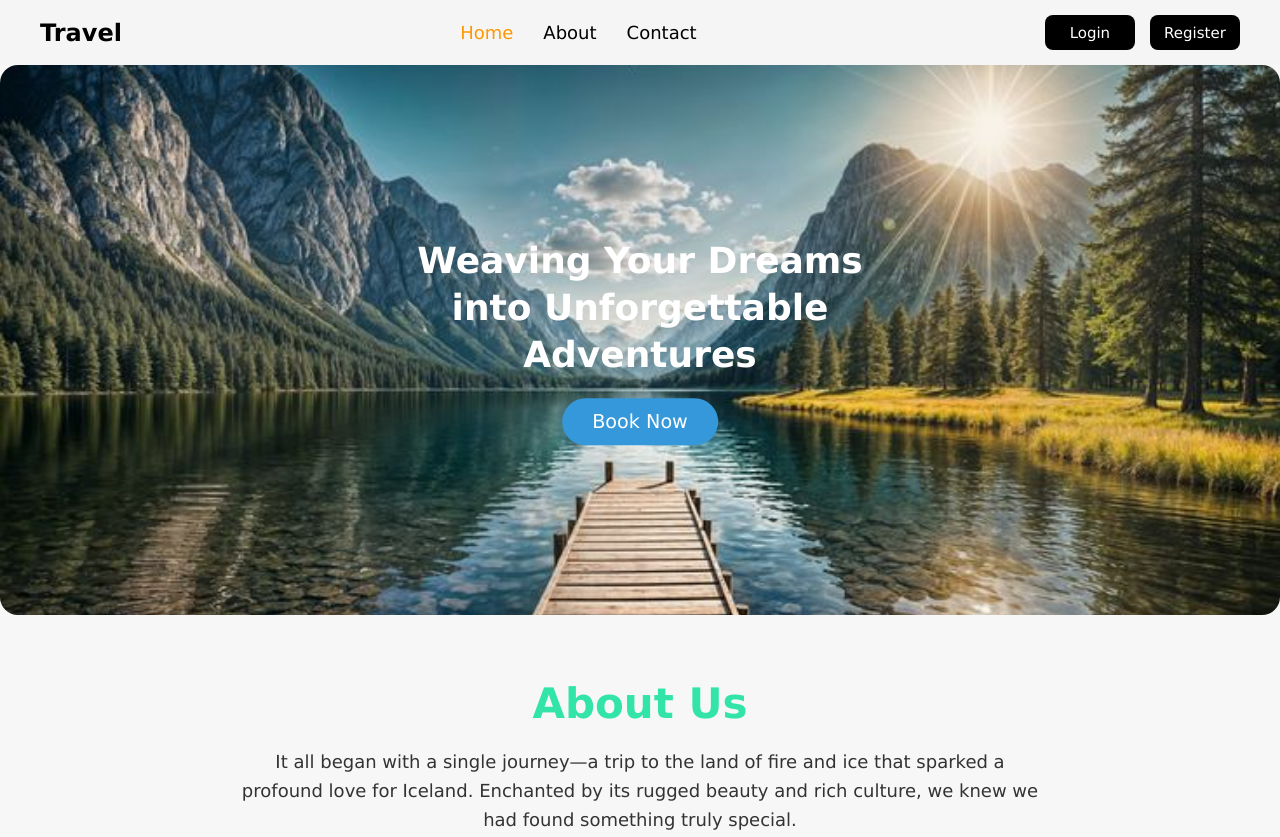
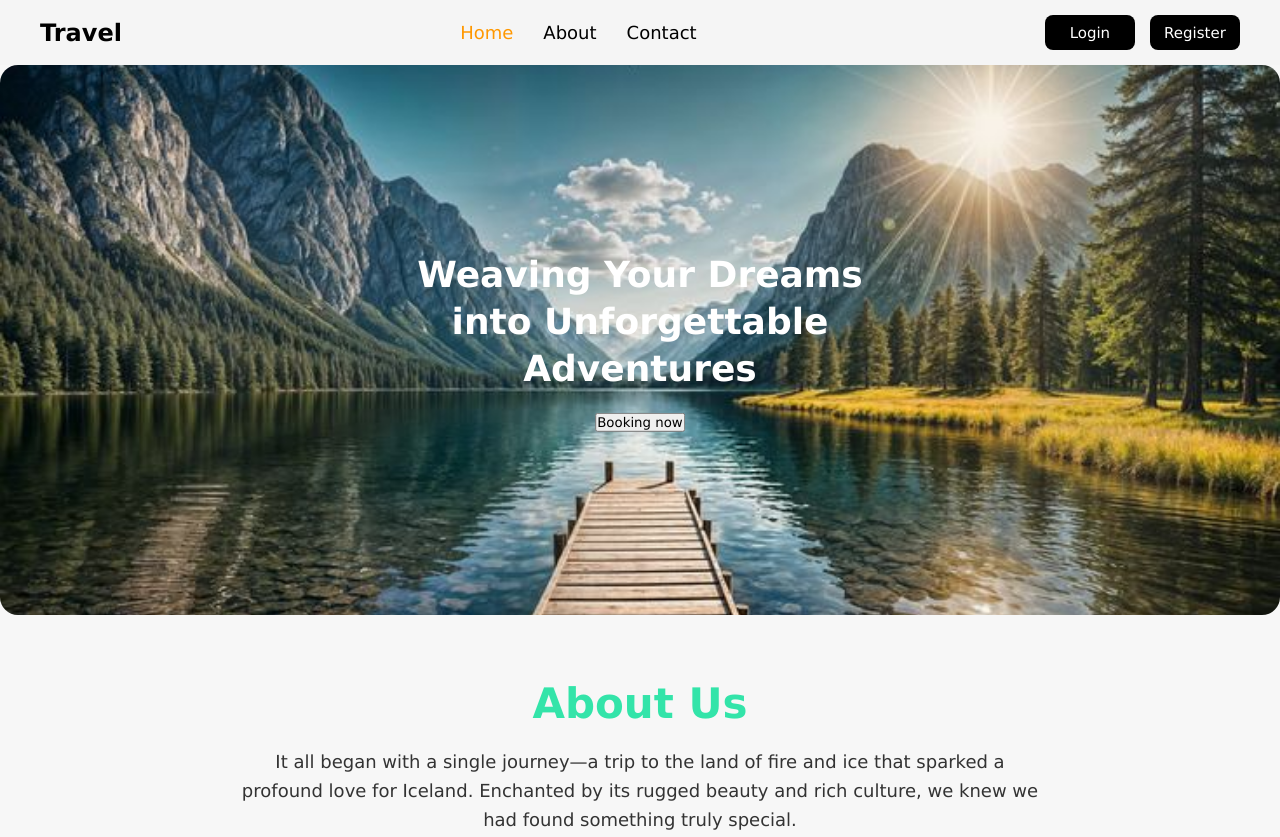
Before and after one commit to Rahil567/tourist_website_new, a plain HTML site: page index.html in a window 1280 px wide. Shown: the top 837 px of the page. Drawn offline with Linux system fonts and the light colour scheme.

Commit message:
Update index.html

```diff
--- a/index.html
+++ b/index.html
@@ -26,7 +26,7 @@
         <img src="1.jpg" alt="Banner Image">
         <div class="tagline">
             <h1>Weaving Your Dreams <br> into Unforgettable <br> Adventures</h1>
-            <button class="btn">Book Now</button>
+            <a href="booking.html"><button>Booking now</button></a>
         </div>
     </section>
 
```
